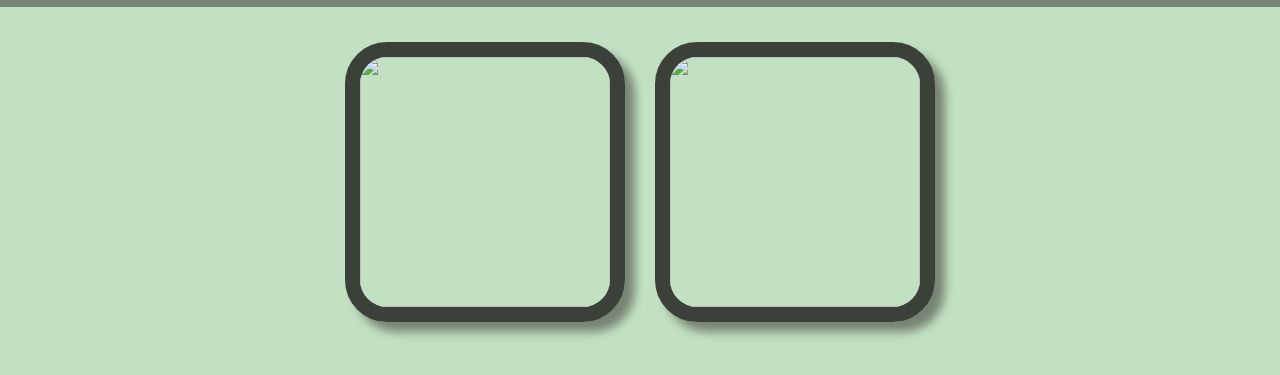
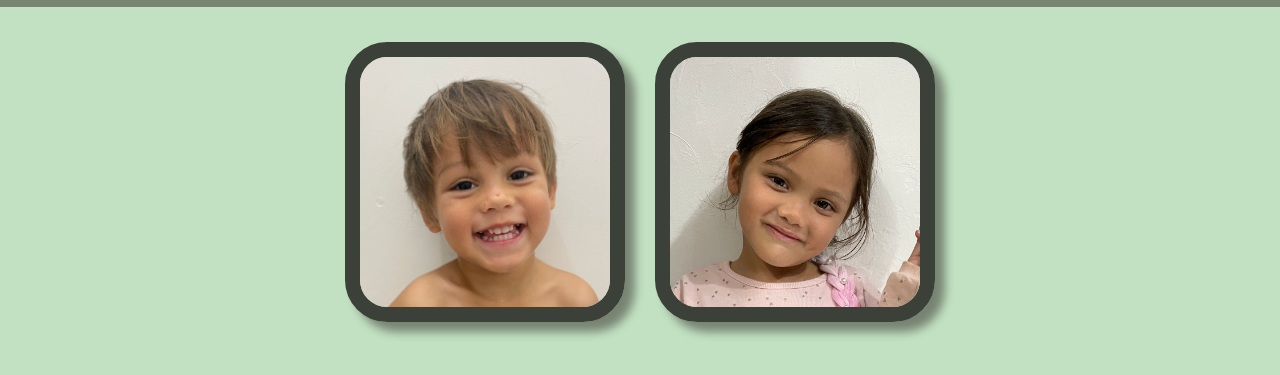
Before and after one commit to traynor-n/PersonalTraynor, a plain HTML site: page index.html in a window 1280 px wide. Shown: the part 103-478 px from the top of the page. Drawn offline with Linux system fonts and the light colour scheme; the site is published under a folder, as on GitHub Pages, so addresses that start at the root find nothing.

Commit message:
removed / in image links

```diff
--- a/index.html
+++ b/index.html
@@ -2,7 +2,7 @@
 <html lang="en">
 <head>
     <meta charset="UTF-8">
-    <link rel="icon" type="image/x-icon" href="/images/B_header.JPG">
+    <link rel="icon" type="image/x-icon" href="docs/images/B_header.JPG">
     <meta name="viewport" content="width=device-width, initial-scale=1.0">
     <title>Personal Traynor</title>
     <link rel="stylesheet" href="styles.css">
@@ -18,10 +18,10 @@
 
     <div class="homepage">
         <div id="Bayu-thumb" class="thumbnail">
-            <a href="Bayu.html"><img class="home-pics" src="/docs/images/B_header.JPG"></a>
+            <a href="Bayu.html"><img class="home-pics" src="docs/images/B_header.JPG"></a>
         </div>
         <div id="kiara-thumb" class="thumbnail">
-            <a href="Kiara.html"><img class="home-pics" src="/docs/images/K_header.JPG"></a>
+            <a href="Kiara.html"><img class="home-pics" src="docs/images/K_header.JPG"></a>
         </div>
     </div>
 
```
Also changed, not shown: Bayu.html (+2 -2 lines), Kiara.html (+2 -2 lines).
